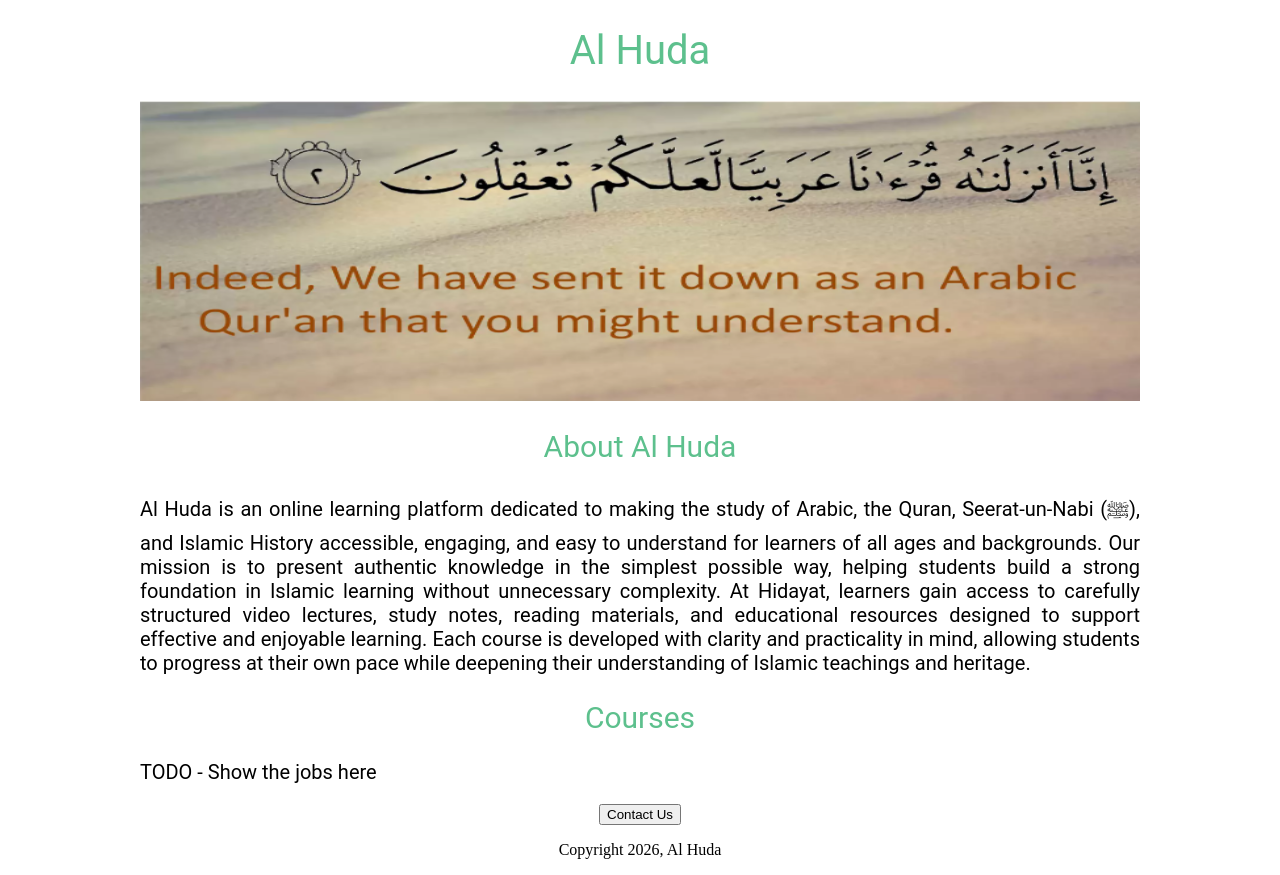
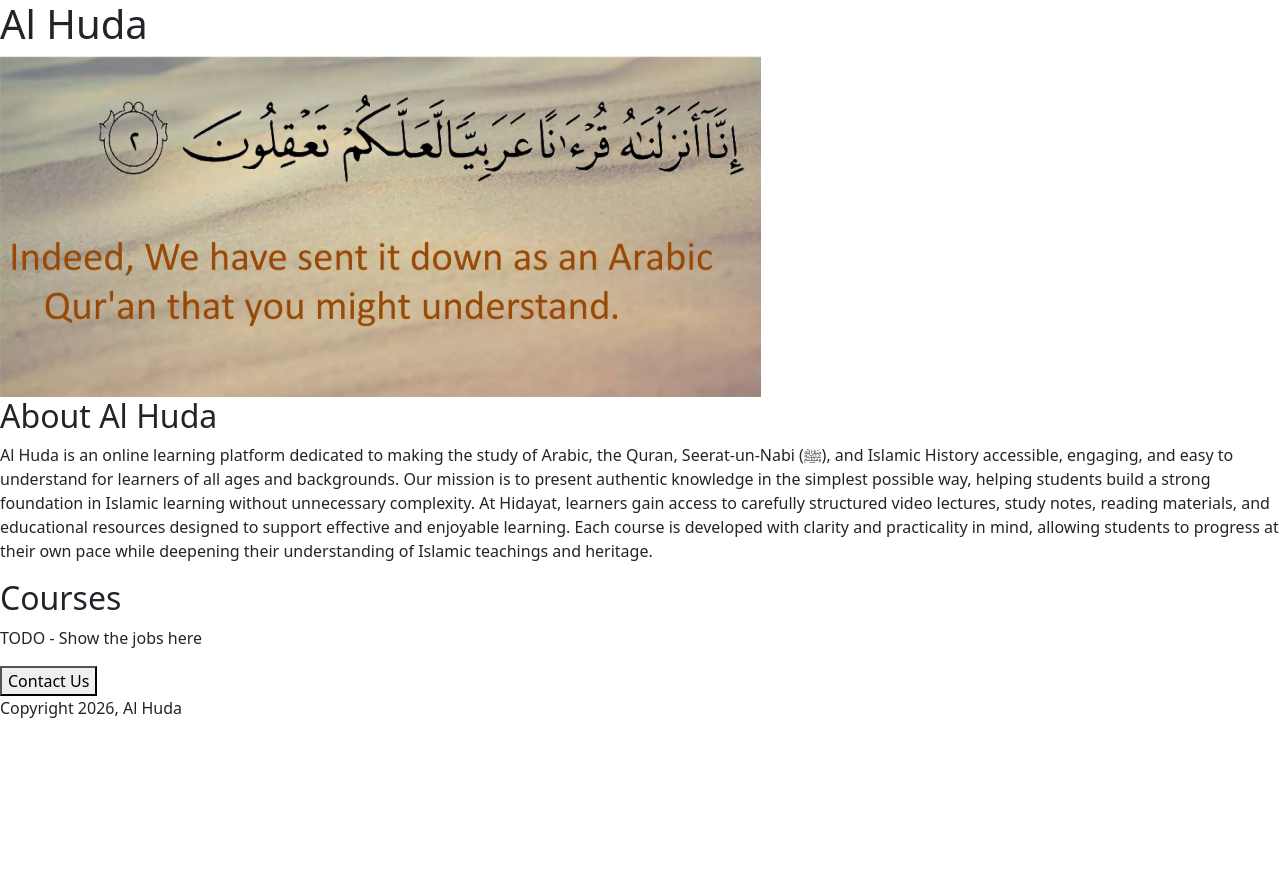
Before and after one commit to IrfanRamzanParray/my-first-website, a Flask app: page / in a window 1280 px wide. After the commit the page ends 718 px from the top, so only its background shows below. Run offline with Flask 3, Linux system fonts and the light colour scheme.

Commit message:
Update website appearance by applying new styles and layout
Modify `templates/home.html` to remove custom CSS, incorporate Bootstrap 5, and adjust HTML structure for a cleaner presentation.

Replit-Commit-Author: Agent
Replit-Commit-Session-Id: c339f30b-3c02-4145-976e-505c6c400923
Replit-Commit-Checkpoint-Type: full_checkpoint
Replit-Commit-Event-Id: 86f8f18e-fd54-451b-b3e0-db3c9b79d8fa
Replit-Commit-Screenshot-Url: https://storage.googleapis.com/screenshot-production-us-central1/b89deeaa-6281-4086-8c08-75305e8d1140/c339f30b-3c02-4145-976e-505c6c400923/8i3v1QZ
Replit-Helium-Checkpoint-Created: true

```diff
--- a/templates/home.html
+++ b/templates/home.html
@@ -2,49 +2,21 @@
 <html>
     <head>
         <title>Hidayah</title>
-        <style>
-            h1{
-                font-size: 40px;
-                font-family: Roboto;
-                font-weight: normal;
-                color: #5DC08D;
-                text-align: center
-            }
-            #banner{
-                 height: 300px;
-                 width: 100%;
-            }
-            h2{
-                font-size: 30px;
-                font-family: Roboto;
-                font-weight: normal;
-                color: #5DC08D;
-                text-align: center;
-            }
-            .bodytext{
-                font-size: 20px;
-                font-family: Roboto;
-                font-weight: normal;
-                color: #000000;
-                text-align: justify;
-            }
-            #container{
-                max-width: 1000px;
-                margin: 0 auto 0 auto;
-            }
-        </style>
+        <meta charset="utf-8">
+        <meta name="viewport" content="width=device-width, initial-scale=1">
+        <link href="https://cdn.jsdelivr.net/npm/bootstrap@5.3.8/dist/css/bootstrap.min.css" rel="stylesheet" integrity="sha384-sRIl4kxILFvY47J16cr9ZwB07vP4J8+LH7qKQnuqkuIAvNWLzeN8tE5YBujZqJLB" crossorigin="anonymous">
     </head>
     <body>
-        <div id ="container">
+        <div >
         <h1>Al Huda</h1>
         <img id ="banner" src="{{ url_for('static', filename='versetwo.png') }}">
         <h2>About Al Huda</h2>
-        <p class = "bodytext">Al Huda is an online learning platform dedicated to making the study of Arabic, the Quran, Seerat-un-Nabi (ﷺ), and Islamic History accessible, engaging, and easy to understand for learners of all ages and backgrounds. Our mission is to present authentic knowledge in the simplest possible way, helping students build a strong foundation in Islamic learning without unnecessary complexity.
+        <p>Al Huda is an online learning platform dedicated to making the study of Arabic, the Quran, Seerat-un-Nabi (ﷺ), and Islamic History accessible, engaging, and easy to understand for learners of all ages and backgrounds. Our mission is to present authentic knowledge in the simplest possible way, helping students build a strong foundation in Islamic learning without unnecessary complexity.
 
             At Hidayat, learners gain access to carefully structured video lectures, study notes, reading materials, and educational resources designed to support effective and enjoyable learning. Each course is developed with clarity and practicality in mind, allowing students to progress at their own pace while deepening their understanding of Islamic teachings and heritage.</p>
         <h2>Courses</h2>
-        <p class = "bodytext"> TODO - Show the jobs here</p>
-            <div style="text-align: center">
+        <p> TODO - Show the jobs here</p>
+            <div>
         <button>Contact Us</button>
                 <p>Copyright 2026, Al Huda</p>
                 </div>
```
Also changed, not shown: 1 other file.
